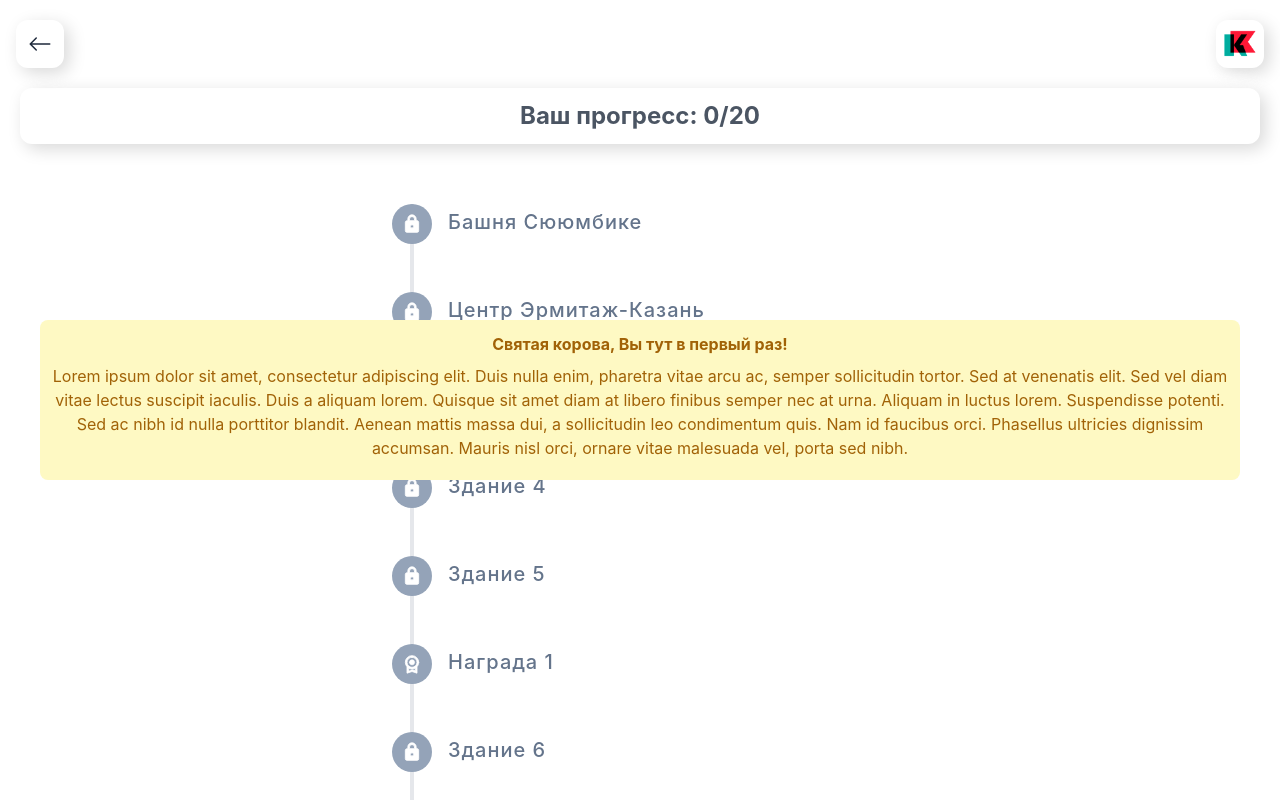
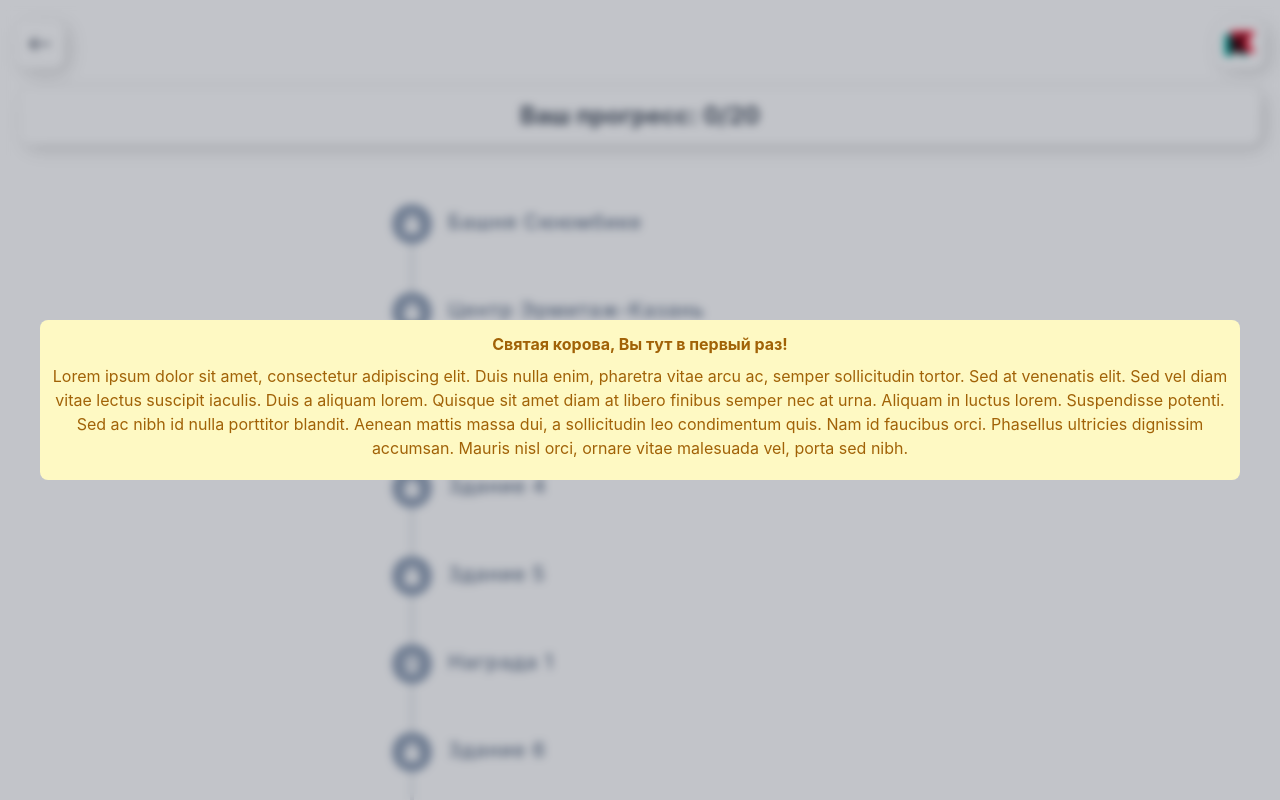
Before and after one commit to nozloy/qr-museum, a React (Create React App) app: page /buildings in a window 1280 px wide. Shown: the top 800 px of the page. Built offline with nearby package versions, Linux system fonts and the light colour scheme.

Commit message:
fixinf backdrop

```diff
--- a/src/components/Modal.js
+++ b/src/components/Modal.js
@@ -4,7 +4,11 @@ import { motion } from 'framer-motion'
 
 const Modal = ({ handleClose }) => {
 	return (
-		<Backdrop onClick={handleClose}>
+		<Backdrop
+			// doubled this prop, cause there are some bug with backdrop-blur and bg-color
+			className='backdrop-blur-sm bg-slate-900/25'
+			onClick={handleClose}
+		>
 			<motion.dialog
 				initial={{ y: -900, zIndex: 20 }}
 				animate={{ y: 0 }}
@@ -16,7 +20,7 @@ const Modal = ({ handleClose }) => {
 				}}
 				open
 				id='first-visit-dialog'
-				className=' inset-x-5 my-auto mx-5 px-3 py-3 bg-yellow-100 rounded-lg text-base text-yellow-700 h-min w-auto'
+				className='inset-x-5 my-auto mx-5 px-3 py-3 bg-yellow-100 rounded-lg text-base text-yellow-700 h-min w-auto'
 			>
 				<strong>Святая корова, Вы тут в первый раз!</strong>
 				<p className='py-2'>
--- a/src/components/Steps.js
+++ b/src/components/Steps.js
@@ -38,7 +38,7 @@ const Steps = () => {
 										>
 											{' '}
 											{(building.type === 'prize') & !building.isVisited ? (
-												<span class='animate-ping absolute inline-flex h-full w-full rounded-full bg-yellow-300 opacity-75 -z-10'></span>
+												<span className='animate-ping absolute inline-flex h-full w-full rounded-full bg-yellow-300 opacity-75 -z-10'></span>
 											) : (
 												''
 											)}
```
Also changed, not shown: 1 other file (tests, documents, lock files or other folders).
